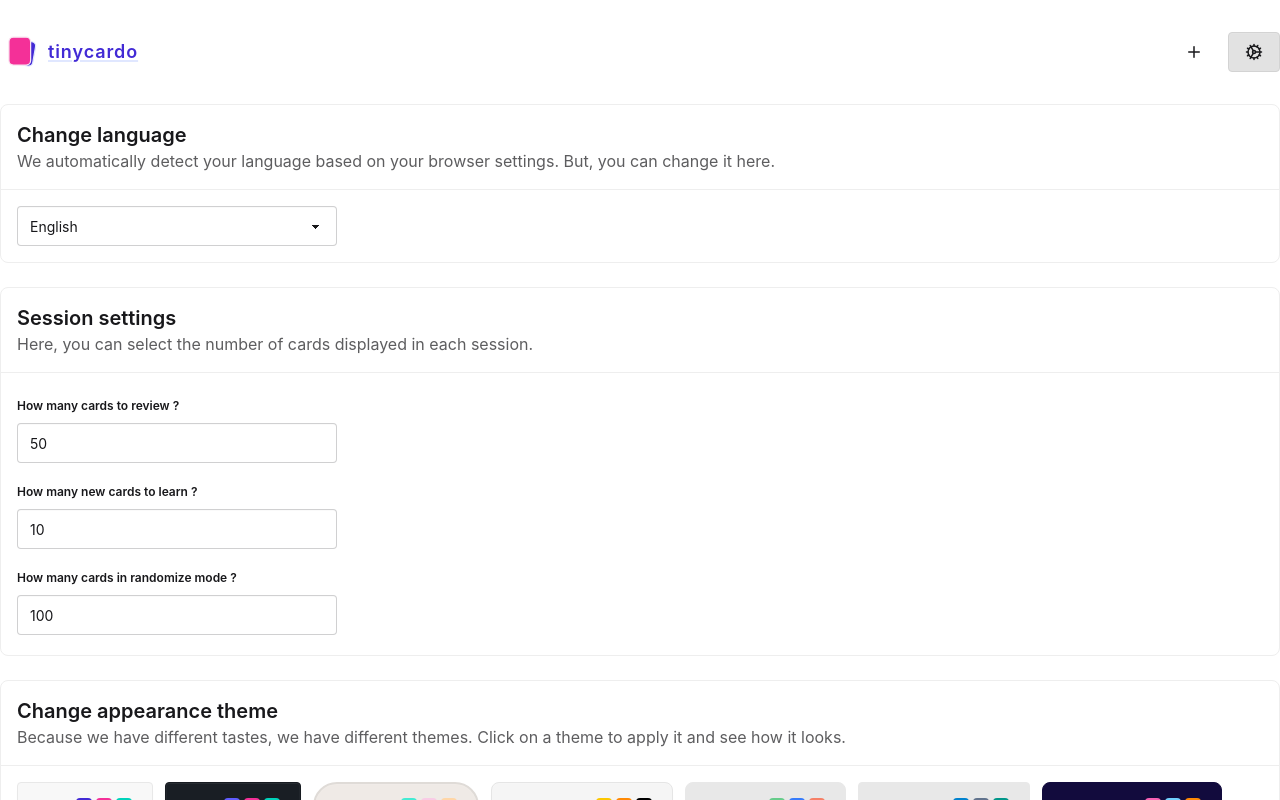
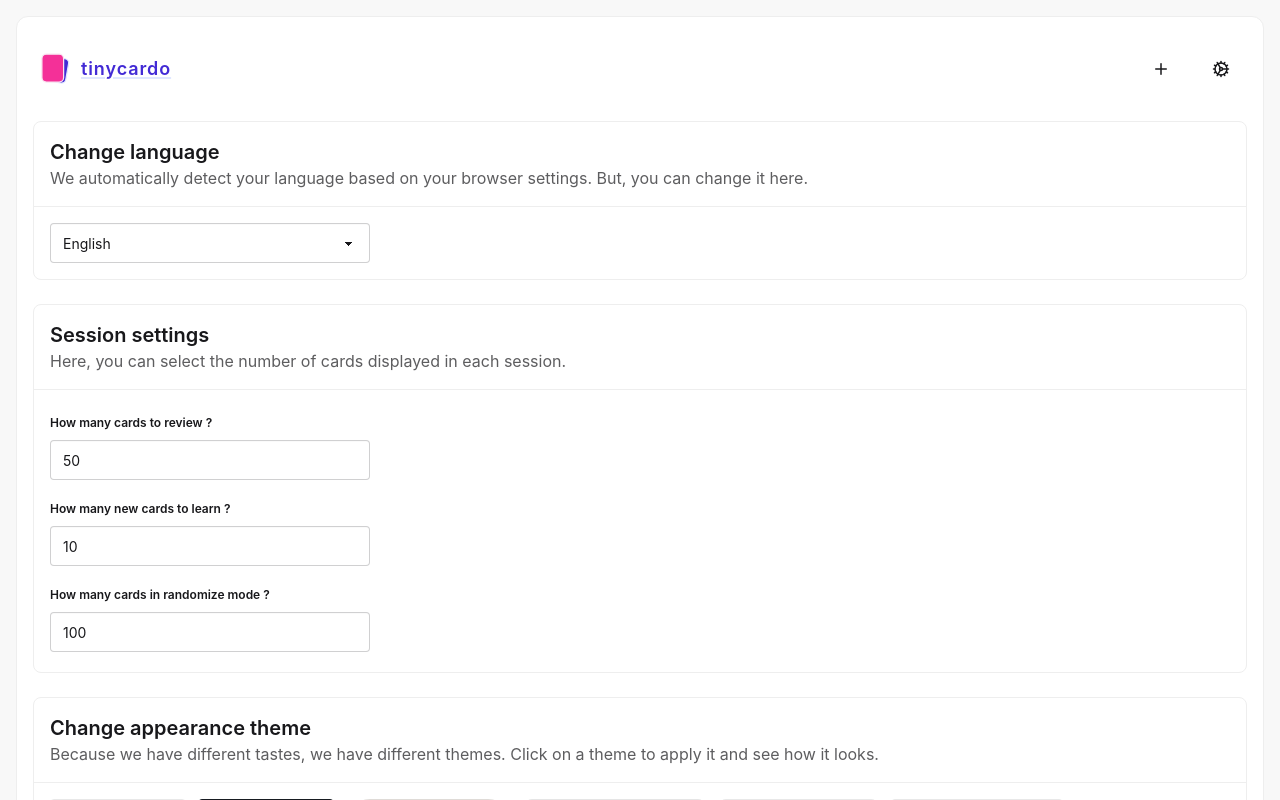
Before and after one commit to marques-kevin/app.tinycardo.com, a React (Vite) app: page /params in a window 1280 px wide. Shown: the top 800 px of the page. Built offline with nearby package versions, Linux system fonts and the light colour scheme.

Commit message:
feat: add global layout (#5)

```diff
--- a/src/App.tsx
+++ b/src/App.tsx
@@ -9,7 +9,6 @@ import { CreateDeckPage } from "@/modules/decks/pages/create_deck_page"
 import { DeckDetailsPage } from "@/modules/decks/pages/deck_details_page"
 import { AuthenticationProtection } from "@/modules/authentication/components/authentication_protection/authentication_protection"
 import { DialogCrashError } from "./modules/dialog/components/dialog_crash_error/dialog_crash_error"
-import { GlobalFooter } from "./modules/global/components/global_footer/global_footer"
 
 function App() {
   return (
@@ -28,7 +27,6 @@ function App() {
             <Route path="/create_new_deck" element={<CreateDeckPage />} />
             <Route path="/sessions/:deck_id/:mode" element={<SessionPage />} />
           </Routes>
-          <GlobalFooter />
         </BrowserRouter>
         <Dialog />
         <DialogCrashError />
--- a/src/modules/decks/pages/create_deck_page.tsx
+++ b/src/modules/decks/pages/create_deck_page.tsx
@@ -5,6 +5,7 @@ import { GlobalNavbar } from "@/modules/global/components/global_navbar/global_n
 import { useAppSelector, useAppDispatch } from "@/redux/store"
 import * as actions from "@/modules/decks/redux/decks_actions"
 import { useIntl } from "react-intl"
+import { GlobalLayout } from "@/modules/global/components/global_layout/global_layout"
 
 export function CreateDeckPage() {
   const dispatch = useAppDispatch()
@@ -32,9 +33,9 @@ export function CreateDeckPage() {
   }
 
   return (
-    <>
+    <GlobalLayout>
       <GlobalNavbar />
-      <div className="mx-auto max-w-4xl">
+      <div className="w-full">
         <div className="mb-6">
           <h1 className="mb-2 text-2xl font-bold">
             {formatMessage({ id: "create_deck_page/title" })}
@@ -135,6 +136,6 @@ export function CreateDeckPage() {
           </form>
         </dialog>
       )}
-    </>
+    </GlobalLayout>
   )
 }
--- a/src/modules/decks/pages/decks_list_page.tsx
+++ b/src/modules/decks/pages/decks_list_page.tsx
@@ -1,15 +1,16 @@
 import { MyDecks } from "@/modules/decks/components/my_decks/my_decks"
 import { GlobalNavbar } from "@/modules/global/components/global_navbar/global_navbar"
 import { DecksListPlaceholder } from "../components/decks_list_placeholder/decks_list_placeholder"
+import { GlobalFooter } from "@/modules/global/components/global_footer/global_footer"
+import { GlobalLayout } from "@/modules/global/components/global_layout/global_layout"
 
 export function DecksListPage() {
   return (
-    <div>
+    <GlobalLayout>
       <GlobalNavbar />
-      <div className="container mx-auto flex flex-col gap-4">
-        <MyDecks />
-        <DecksListPlaceholder />
-      </div>
-    </div>
+      <MyDecks />
+      <DecksListPlaceholder />
+      <GlobalFooter />
+    </GlobalLayout>
   )
 }
--- /dev/null
+++ b/src/modules/global/components/global_layout/global_layout.tsx
@@ -0,0 +1,11 @@
+import type { ReactNode } from "react"
+
+export function GlobalLayout(props: { children: ReactNode }) {
+  return (
+    <div className="bg-base-200 flex min-h-screen w-full lg:p-4">
+      <div className="bg-base-100 border-base-300 w-full border lg:rounded-xl">
+        <div className="container mx-auto px-4">{props.children}</div>
+      </div>
+    </div>
+  )
+}
--- a/src/modules/global/components/global_navbar/global_navbar.tsx
+++ b/src/modules/global/components/global_navbar/global_navbar.tsx
@@ -7,7 +7,7 @@ export function GlobalNavbar() {
   const { formatMessage } = useIntl()
 
   return (
-    <nav className="text-base-content container mx-auto">
+    <nav className="text-base-content w-full">
       <div className="flex items-center justify-between gap-4 py-8">
         <Link to="/" className="flex items-center gap-2">
           <GlobalLogo className="size-10" />
@@ -27,7 +27,7 @@ export function GlobalNavbar() {
 
         <div className="flex items-center gap-2">
           <NavLink
-            to="create_new_deck"
+            to="/create_new_deck/"
             className={({ isActive }: { isActive: boolean }) =>
               `btn btn-ghost ${isActive ? "btn-active" : ""}`
             }
@@ -39,7 +39,7 @@ export function GlobalNavbar() {
           </NavLink>
 
           <NavLink
-            to="/params"
+            to="/params/"
             className={({ isActive }: { isActive: boolean }) =>
               `btn btn-ghost ${isActive ? "btn-active" : ""}`
             }
--- a/src/modules/params/pages/params_page.tsx
+++ b/src/modules/params/pages/params_page.tsx
@@ -4,13 +4,14 @@ import { GlobalNavbar } from "@/modules/global/components/global_navbar/global_n
 import { ParamsSelectSessionBehavior } from "@/modules/params/components/params_session_behavior/params_session_behavior"
 import { ParamsDangerZone } from "@/modules/params/components/params_danger_zone/params_danger_zone"
 import { ParamsAccountSection } from "@/modules/params/components/params_account_section/params_account_section"
+import { GlobalLayout } from "@/modules/global/components/global_layout/global_layout"
+import { GlobalFooter } from "@/modules/global/components/global_footer/global_footer"
 
 export function ParamsPage() {
   return (
-    <div>
+    <GlobalLayout>
       <GlobalNavbar />
 
-      <main className="container mx-auto">
       <div className="flex flex-col gap-6">
         <ParamsSelectLanguage />
         <ParamsSelectSessionBehavior />
@@ -18,7 +19,8 @@ export function ParamsPage() {
         <ParamsAccountSection />
         <ParamsDangerZone />
       </div>
-      </main>
-    </div>
+
+      <GlobalFooter />
+    </GlobalLayout>
   )
 }
```
Lines whose indentation alone changed are shown as unchanged.
